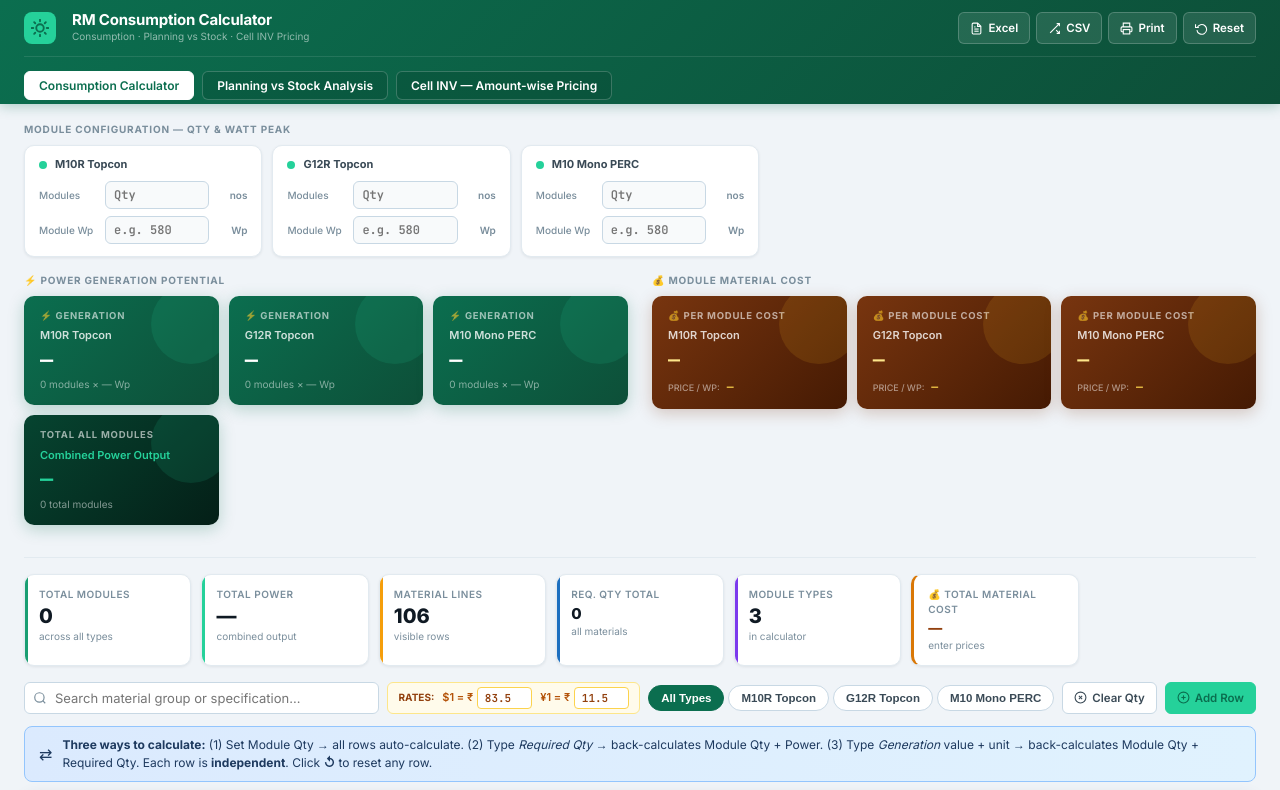
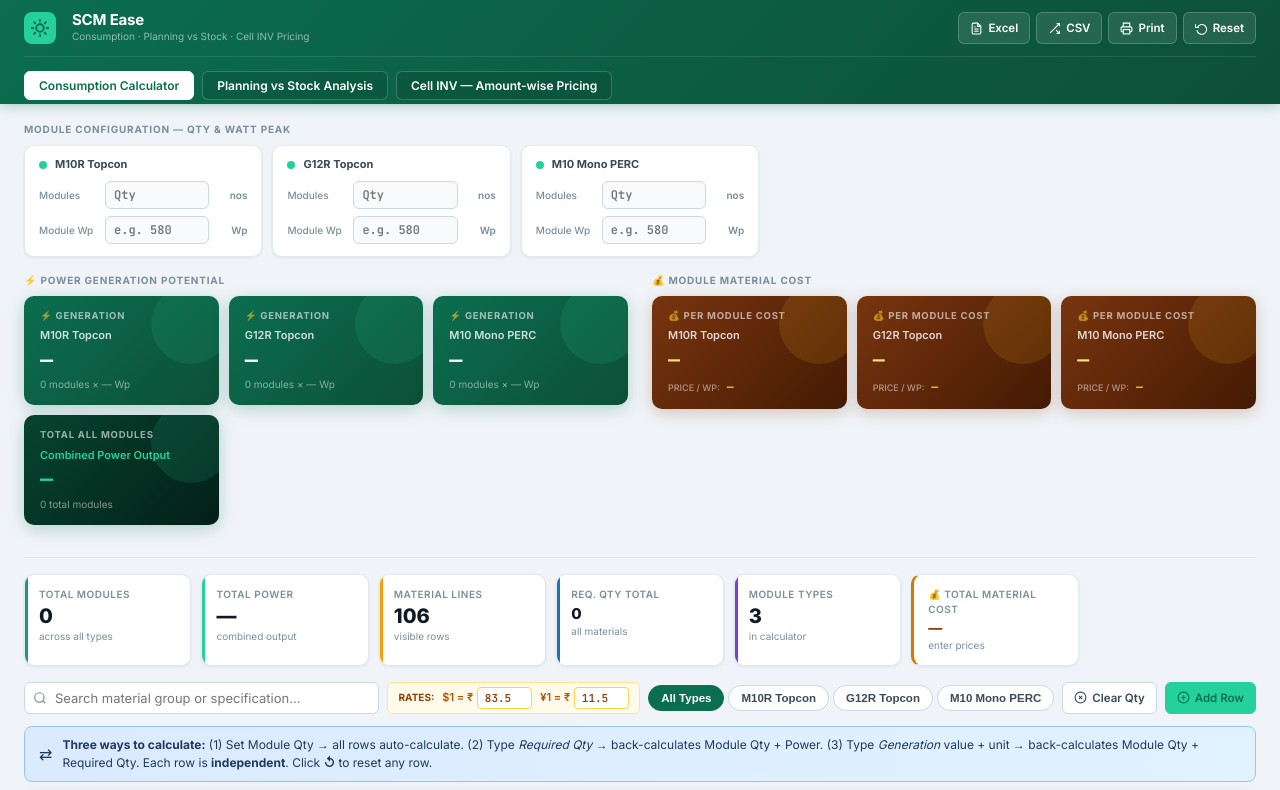
Before and after one commit to scmease31-tech/scm-ease, a plain HTML site: page index.html in a window 1280 px wide. Shown: the top 790 px of the page. Drawn offline with Linux system fonts and the light colour scheme.

Commit message:
Rebrand to SCM Ease

```diff
--- a/index.html
+++ b/index.html
@@ -3,7 +3,7 @@
 <head>
 <meta charset="utf-8"/>
 <meta name="viewport" content="width=device-width, initial-scale=1"/>
-<title>RM Consumption Calculator</title>
+<title>SCM Ease</title>
 <style>
   @import url('https://fonts.googleapis.com/css2?family=Inter:wght@300;400;500;600;700;800;900&family=JetBrains+Mono:wght@400;600&display=swap');
 
@@ -892,7 +892,7 @@
       </svg>
     </div>
     <div class="header-title">
-      <h1>RM Consumption Calculator</h1>
+      <h1>SCM Ease</h1>
       <div class="sub">Consumption · Planning vs Stock · Cell INV Pricing</div>
     </div>
     <div class="header-actions">
```
